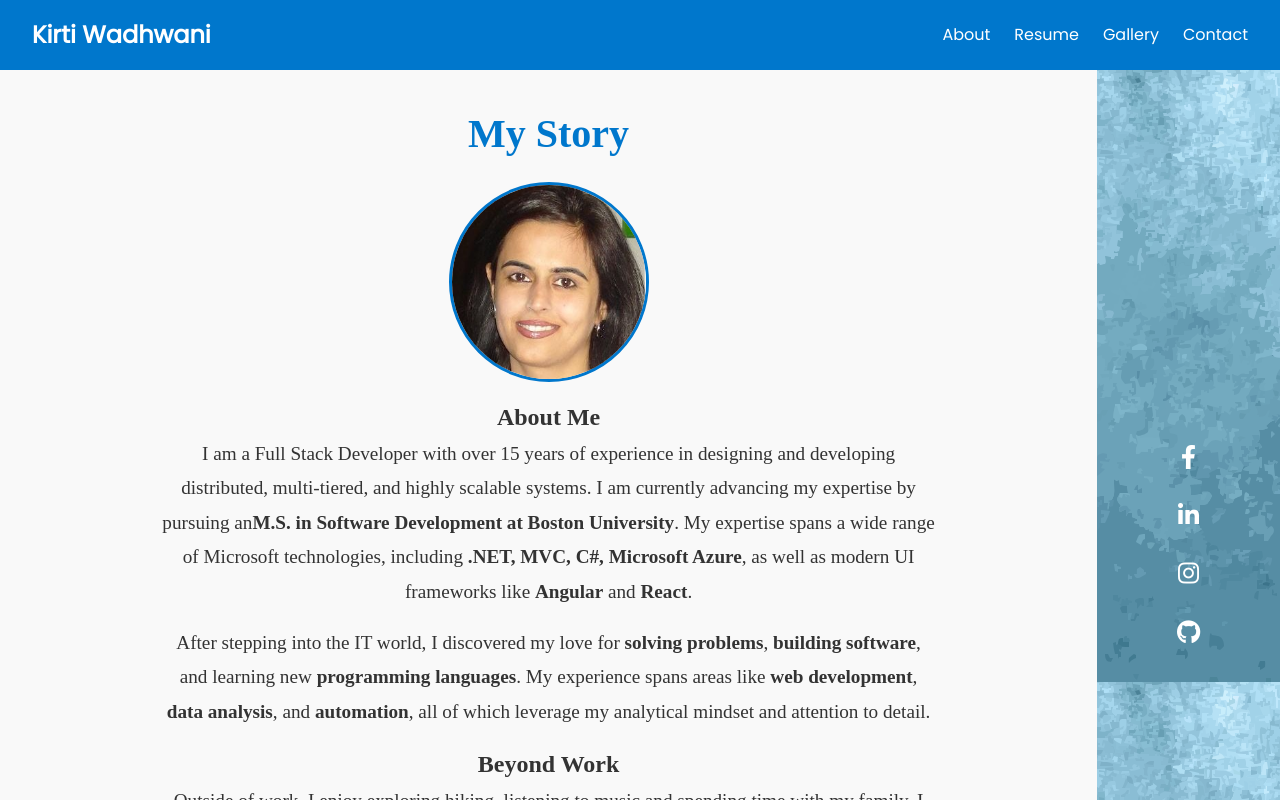
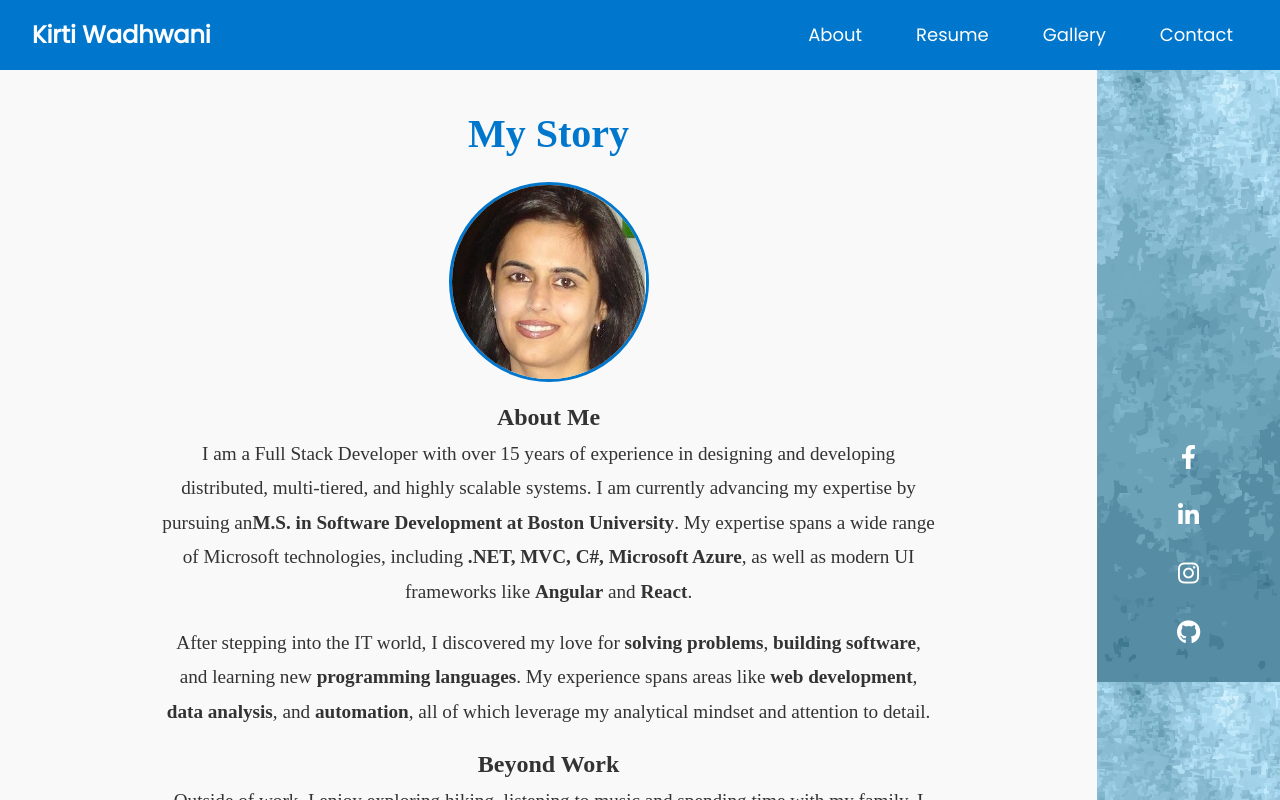
Before and after one commit to kirti-w/kirti-portfolio, a React (Create React App) app: page /about in a window 1280 px wide. Shown: the top 800 px of the page. Built offline with nearby package versions, Linux system fonts and the light colour scheme; a web font is replaced by a local one.

Commit message:
Added some more responsive styles to the header

```diff
--- a/src/App.css
+++ b/src/App.css
@@ -98,27 +98,9 @@ header nav {
   align-items: center;
 }
 
-.logo {
-  font-size: 1.5rem;
-  font-weight: bold;
-}
-
 .nav-links {
   display: flex;
   gap: 1.5rem;
-}
-
-.nav-links li {
-  list-style: none;
-}
-
-.nav-links a {
-  color: #fff;
-  transition: color 0.3s ease;
-}
-
-.nav-links a:hover {
-  color: #ffd700;
 }
 
 @media (max-width: 400px) {
--- a/src/App.js
+++ b/src/App.js
@@ -28,28 +28,28 @@ const App = () => (
           target="_blank"
           title="Facebook"
           rel="noreferrer">
-          <i class="fab fa-facebook-f"></i>
+          <i className="fab fa-facebook-f"></i>
         </a>
         <a
           href="https://www.linkedin.com/in/kirti-wadhwani-63720b9/"
           target="_blank"
           title="LinkedIn"
           rel="noreferrer">
-          <i class="fab fa-linkedin-in"></i>
+          <i className="fab fa-linkedin-in"></i>
         </a>
         <a
           href="https://www.instagram.com/kirtiwadhwani20/"
           target="_blank"
           title="Instagram"
           rel="noreferrer">
-          <i class="fab fa-instagram"></i>
+          <i className="fab fa-instagram"></i>
         </a>
         <a
           href="https://github.com/kirti-w/"
           target="_blank"
           title="GitHub"
           rel="noreferrer">
-          <i class="fab fa-github"></i>
+          <i className="fab fa-github"></i>
         </a>
       </aside>
       <Footer className="footer" />
--- a/src/components/header.js
+++ b/src/components/header.js
@@ -1,28 +1,50 @@
-import React from "react";
+import React, { useState } from "react";
 import { Link } from "react-router-dom";
+import "../styles/header.css"; // Add a CSS file for styles
 
-const Header = () => (
-  <header>
-    <h2 className="nav-links">
+const Header = () => {
+  const [isMenuOpen, setIsMenuOpen] = useState(false);
+
+  const toggleMenu = () => {
+    setIsMenuOpen(!isMenuOpen);
+  };
+
+  return (
+    <header className="header">
+      <div className="header-container">
+        <h2 className="logo">
           <Link to="/kirti-portfolio">Kirti Wadhwani</Link>
         </h2>
-    <nav>
+        <button className="menu-toggle" onClick={toggleMenu}>
+          ☰
+        </button>
+      </div>
+      <nav className={`nav ${isMenuOpen ? "open" : ""}`}>
         <ul className="nav-links">
           <li>
-          <Link to="/about">About</Link>
+            <Link to="/about" onClick={() => setIsMenuOpen(false)}>
+              About
+            </Link>
           </li>
           <li>
-          <Link to="/resume">Resume</Link>
+            <Link to="/resume" onClick={() => setIsMenuOpen(false)}>
+              Resume
+            </Link>
           </li>
           <li>
-          <Link to="/gallery">Gallery</Link>
+            <Link to="/gallery" onClick={() => setIsMenuOpen(false)}>
+              Gallery
+            </Link>
           </li>
           <li>
-          <Link to="/contact">Contact</Link>
+            <Link to="/contact" onClick={() => setIsMenuOpen(false)}>
+              Contact
+            </Link>
           </li>
         </ul>
       </nav>
     </header>
   );
+};
 
 export default Header;
--- /dev/null
+++ b/src/styles/header.css
@@ -0,0 +1,95 @@
+/* Basic styles */
+/* Header */
+header,
+footer {
+  background: #0077cc;
+  color: #fff;
+  padding: 1rem 2rem;
+  display: flex;
+  justify-content: space-between;
+}
+
+.header-container {
+  display: flex;
+  justify-content: space-between;
+  align-items: center;
+}
+
+header nav {
+  display: flex;
+  justify-content: space-between;
+  align-items: center;
+}
+.logo {
+  font-size: 1.5rem;
+  font-weight: bold;
+}
+
+.logo a {
+  text-decoration: none;
+  color: white;
+}
+
+.menu-toggle {
+  background: none;
+  border: none;
+  color: white;
+  font-size: 24px;
+  cursor: pointer;
+}
+
+/* Navigation styles */
+.nav {
+  display: none; /* Hidden by default */
+  flex-direction: row;
+}
+
+.nav.open {
+  display: flex;
+}
+
+.nav-links {
+  list-style: none;
+  padding: 0;
+  margin: 0;
+}
+
+.nav-links li {
+  margin: 10px 0;
+}
+
+.nav-links a {
+  text-decoration: none;
+  color: white;
+  font-size: 18px;
+}
+
+.nav-links li {
+  list-style: none;
+}
+
+.nav-links a {
+  color: #fff;
+  transition: color 0.3s ease;
+}
+
+.nav-links a:hover {
+  color: #ffd700;
+}
+
+/* Responsive styles */
+@media (min-width: 768px) {
+  .menu-toggle {
+    display: none;
+  }
+
+  .nav {
+    display: flex !important;
+    flex-direction: row;
+    justify-content: flex-end;
+  }
+
+  .nav-links li {
+    margin: 0 15px;
+  }
+}
```
Lines whose indentation alone changed are shown as unchanged.
